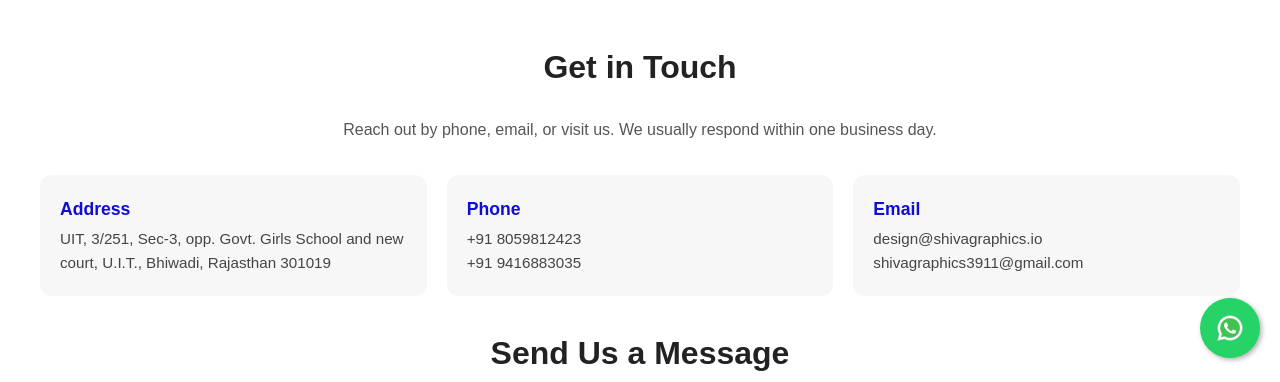
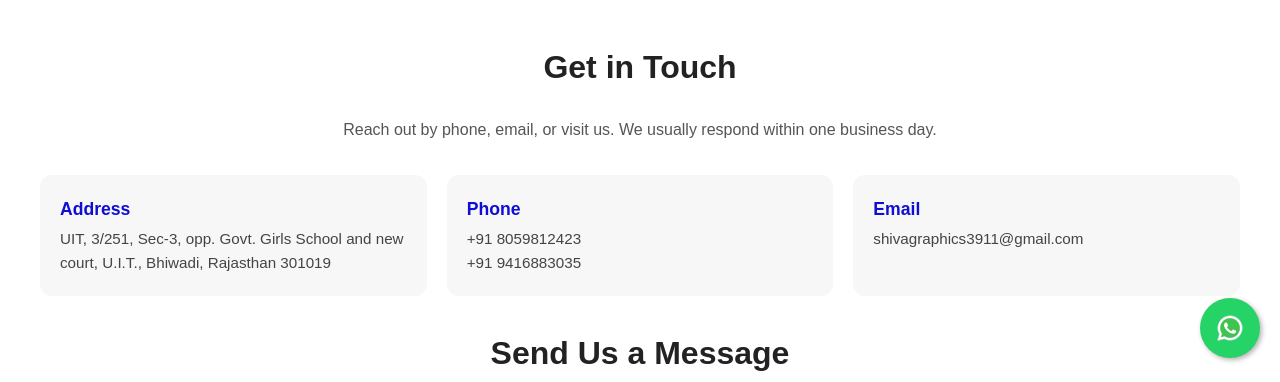
Before and after one commit to ritik-yadav123/shivacreative, a plain HTML site: page public_html/contact.html in a window 1280 px wide. Shown: the part 422-804 px from the top of the page. Drawn offline with Linux system fonts and the light colour scheme.

Commit message:
Update email contact information in contact.html

```diff
--- a/public_html/contact.html
+++ b/public_html/contact.html
@@ -54,7 +54,7 @@
     <div class="card"><h3>Address</h3><p>UIT, 3/251, Sec-3, opp. Govt. Girls School and new court, U.I.T., Bhiwadi, Rajasthan 301019
 </p></div>
     <div class="card"><h3>Phone</h3><p>+91 8059812423<br>+91 9416883035</p></div>
-    <div class="card"><h3>Email</h3><p>design@shivagraphics.io<br>shivagraphics3911@gmail.com</p></div>
+    <div class="card"><h3>Email</h3><p>shivagraphics3911@gmail.com</p></div>
   </div>
   <h3 class="section-title" style="margin-top:2rem;">Send Us a Message</h3>
 <form class="fade-in" action="mailto:contact@shivagraphics.in" method="POST" enctype="text/plain">
```
